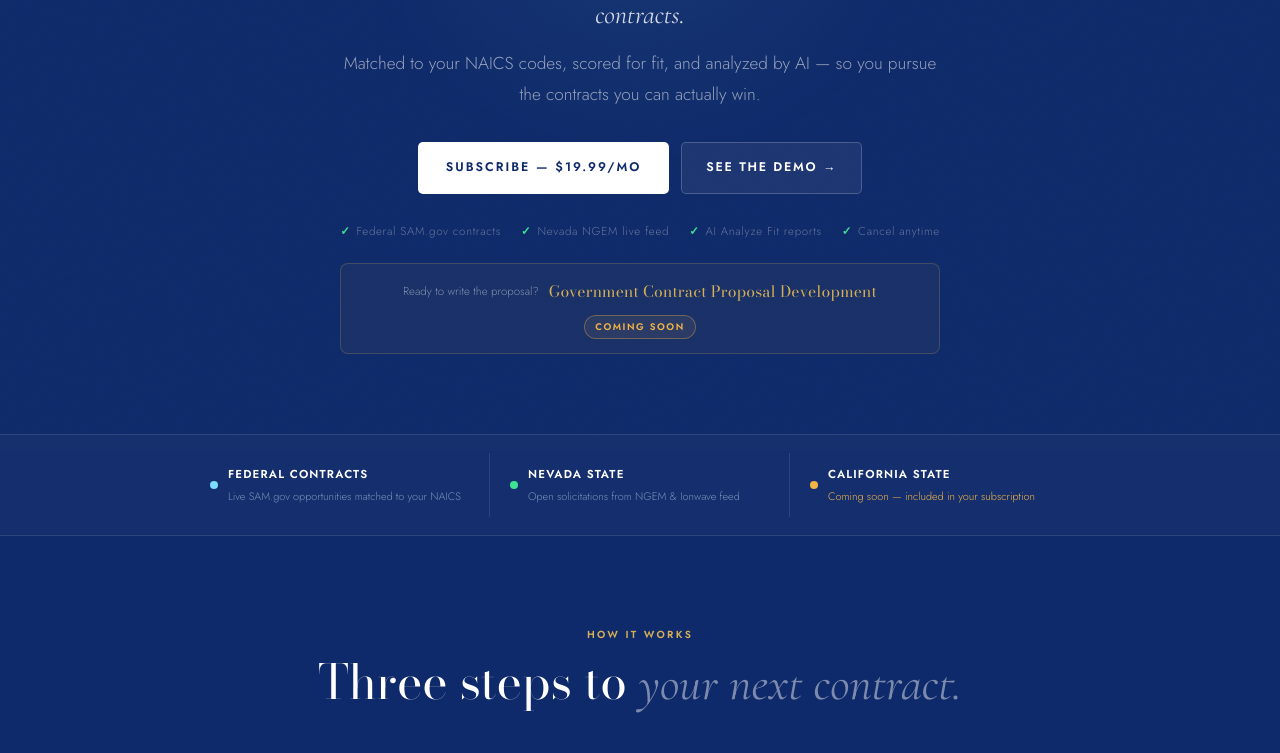
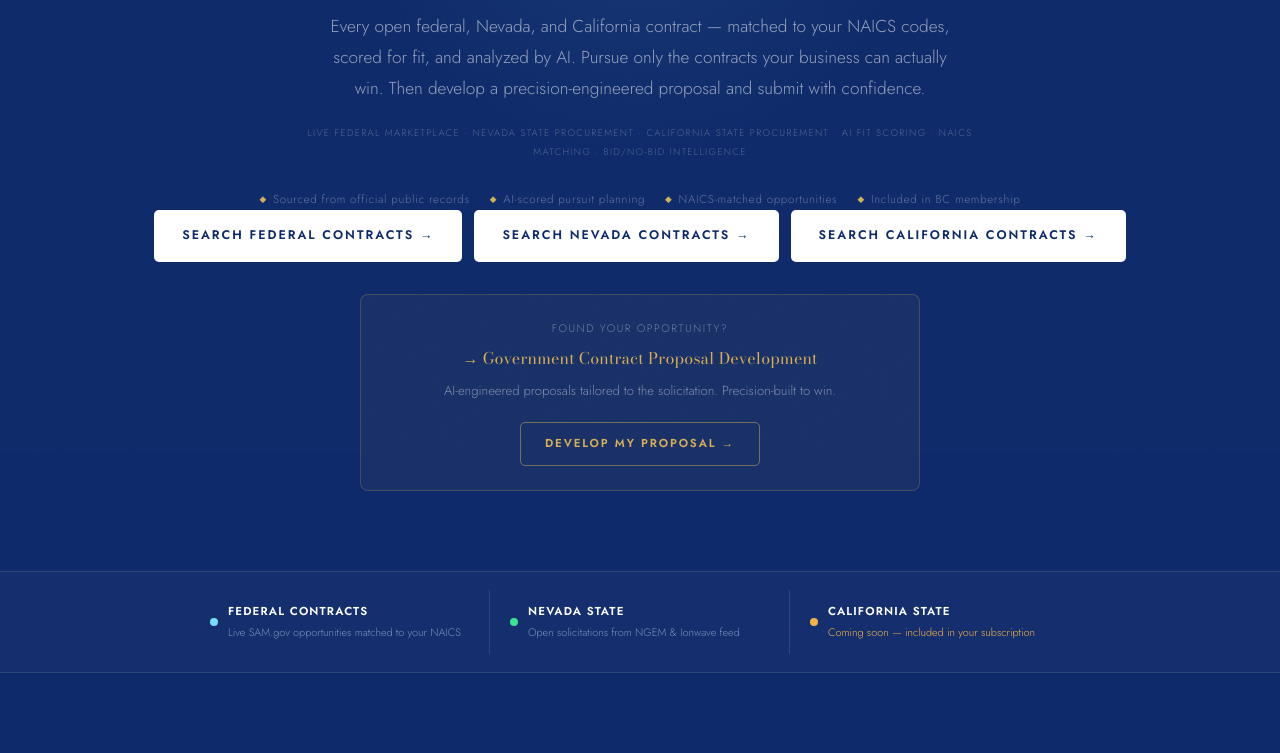
Before and after one commit to Aproposchpt2/ngcc-gov-contracts-v2, a website: page index.html in a window 1280 px wide. Shown: the part 349-1102 px from the top of the page. Drawn offline with nearby package versions, Linux system fonts and the light colour scheme.

Commit message:
hero: full messaging refresh — eyebrow, tagline, body copy, system line, 3 search CTAs, trust pills, proposal upsell block, built-by band

```diff
--- a/index.html
+++ b/index.html
@@ -73,19 +73,25 @@ h1{font-family:var(--disp);font-weight:400;font-size:clamp(2.8rem,6vw,5.2rem);
 h1 em{font-family:var(--sub);font-style:italic;color:rgba(255,255,255,.45)}
 .hero-tagline{font-family:var(--sub);font-style:italic;font-size:clamp(1.2rem,2.8vw,1.65rem);
   color:rgba(255,255,255,.82);max-width:640px;margin:0 auto 14px;line-height:1.4}
-.hero-writer-cta{display:flex;align-items:center;justify-content:center;gap:10px;
-  flex-wrap:wrap;margin-top:22px;padding:14px 24px;border:1px solid rgba(213,174,85,.22);
-  border-radius:8px;background:rgba(213,174,85,.05);max-width:600px;margin-left:auto;margin-right:auto}
-.writer-label{font-size:.72rem;color:rgba(255,255,255,.45);white-space:nowrap}
-.writer-name{font-family:var(--disp);font-size:.98rem;color:var(--gold);font-weight:400;
-  letter-spacing:.01em;white-space:nowrap}
-.writer-soon{font-size:.6rem;letter-spacing:.16em;text-transform:uppercase;font-weight:700;
-  color:var(--amber);border:1px solid rgba(242,180,71,.35);border-radius:999px;
-  padding:3px 10px;background:rgba(242,180,71,.08);white-space:nowrap}
 .hero-desc{font-size:clamp(.95rem,1.8vw,1.08rem);color:rgba(255,255,255,.55);
-  max-width:600px;margin:0 auto 32px;line-height:1.78}
+  max-width:640px;margin:0 auto 20px;line-height:1.78}
 .hero-desc strong{color:var(--white);font-weight:400}
-.hero-actions{display:flex;gap:12px;justify-content:center;flex-wrap:wrap;margin-bottom:28px}
+.hero-system{font-size:.6rem;letter-spacing:.14em;text-transform:uppercase;
+  color:rgba(255,255,255,.28);margin:0 auto 28px;max-width:700px;line-height:2;text-align:center}
+.hero-actions{display:flex;gap:12px;justify-content:center;flex-wrap:wrap;margin-bottom:32px}
+.hero-proposal-cta{margin:32px auto 0;max-width:560px;border:1px solid rgba(213,174,85,.22);
+  border-radius:8px;background:rgba(213,174,85,.05);padding:24px 32px;text-align:center}
+.proposal-hook{font-size:.68rem;letter-spacing:.14em;text-transform:uppercase;
+  color:rgba(255,255,255,.38);margin-bottom:8px}
+.proposal-arrow{font-size:1rem;color:var(--gold);font-family:var(--disp);font-weight:400;
+  margin-bottom:8px;letter-spacing:.01em}
+.proposal-desc{font-size:.82rem;color:rgba(255,255,255,.45);margin-bottom:20px;line-height:1.65}
+.proposal-btn{display:inline-flex;align-items:center;justify-content:center;
+  min-height:44px;padding:0 24px;background:transparent;color:var(--gold);
+  font-family:var(--body);font-weight:700;font-size:.72rem;letter-spacing:.16em;
+  text-transform:uppercase;border:1px solid rgba(213,174,85,.5);border-radius:5px;
+  cursor:pointer;transition:.2s;text-decoration:none}
+.proposal-btn:hover{background:rgba(213,174,85,.1);transform:translateY(-2px)}
 .btn-hero-primary{display:inline-flex;align-items:center;justify-content:center;
   min-height:52px;padding:0 28px;background:var(--white);color:var(--ink);
   font-family:var(--body);font-weight:700;font-size:.78rem;letter-spacing:.16em;
@@ -101,7 +107,7 @@ h1 em{font-family:var(--sub);font-style:italic;color:rgba(255,255,255,.45)}
 .hero-trust{display:flex;justify-content:center;gap:20px;flex-wrap:wrap}
 .trust-item{font-size:.72rem;color:rgba(255,255,255,.35);letter-spacing:.06em;
   display:flex;align-items:center;gap:6px}
-.trust-item::before{content:'✓';color:var(--green);font-weight:700}
+.trust-item::before{content:'◆';color:var(--gold);font-size:.55rem;font-weight:400}
 
 /* ── Engines strip ── */
 .engines-strip{border-top:1px solid var(--line);border-bottom:1px solid var(--line);
@@ -301,24 +307,27 @@ footer{border-top:1px solid var(--line);padding:32px clamp(18px,4vw,48px) 40px;
 <!-- Hero -->
 <section class="hero">
   <div class="container">
-    <p class="hero-eyebrow">National Government Contract Center</p>
+    <p class="hero-eyebrow">NATIONAL GOVERNMENT CONTRACT CENTER &middot; FEDERAL &middot; NEVADA &middot; CALIFORNIA</p>
     <h1>Find. Analyze. <em>Win.</em></h1>
-    <p class="hero-tagline">Your command center for federal, Nevada, and California open contracts.</p>
-    <p class="hero-desc">Matched to your NAICS codes, scored for fit, and analyzed by AI — so you pursue the contracts you can actually win.</p>
+    <p class="hero-tagline">Your command center for government contract intelligence.</p>
+    <p class="hero-desc">Every open federal, Nevada, and California contract — matched to your NAICS codes, scored for fit, and analyzed by AI. Pursue only the contracts your business can actually win. Then develop a precision-engineered proposal and submit with confidence.</p>
+    <p class="hero-system">Live Federal Marketplace &middot; Nevada State Procurement &middot; California State Procurement &middot; AI Fit Scoring &middot; NAICS Matching &middot; Bid/No-Bid Intelligence</p>
+    <div class="hero-trust">
+      <span class="trust-item">Sourced from official public records</span>
+      <span class="trust-item">AI-scored pursuit planning</span>
+      <span class="trust-item">NAICS-matched opportunities</span>
+      <span class="trust-item">Included in BC membership</span>
+    </div>
     <div class="hero-actions">
-      <a class="btn-hero-primary" href="https://ai4-product-purchasing.ai4businesses.org/ngcc-offer.html">Subscribe — $19.99/mo</a>
-      <a class="btn-hero-secondary" href="/demo.html">See the demo &rarr;</a>
+      <a class="btn-hero-primary" href="https://ai4-product-purchasing.ai4businesses.org/ngcc-offer.html">Search Federal Contracts &rarr;</a>
+      <a class="btn-hero-primary" href="https://ai4-product-purchasing.ai4businesses.org/ngcc-offer.html">Search Nevada Contracts &rarr;</a>
+      <a class="btn-hero-primary" href="https://ai4-product-purchasing.ai4businesses.org/ngcc-offer.html">Search California Contracts &rarr;</a>
     </div>
-    <div class="hero-trust">
-      <span class="trust-item">Federal SAM.gov contracts</span>
-      <span class="trust-item">Nevada NGEM live feed</span>
-      <span class="trust-item">AI Analyze Fit reports</span>
-      <span class="trust-item">Cancel anytime</span>
-    </div>
-    <div class="hero-writer-cta">
-      <span class="writer-label">Ready to write the proposal?</span>
-      <span class="writer-name">Government Contract Proposal Development</span>
-      <span class="writer-soon">Coming Soon</span>
+    <div class="hero-proposal-cta">
+      <p class="proposal-hook">Found your opportunity?</p>
+      <p class="proposal-arrow">&rarr; Government Contract Proposal Development</p>
+      <p class="proposal-desc">AI-engineered proposals tailored to the solicitation. Precision-built to win.</p>
+      <a class="proposal-btn" href="#">Develop My Proposal &rarr;</a>
     </div>
   </div>
 </section>
@@ -489,9 +498,8 @@ footer{border-top:1px solid var(--line);padding:32px clamp(18px,4vw,48px) 40px;
 <!-- Built by band -->
 <div class="built-by-band">
   <div class="built-by-inner">
-    <div class="built-by-label">Built by</div>
-    <div class="built-by-name">Innovative Engineering Intelligence</div>
-    <div class="built-by-sub">Enterprise Technology OS</div>
+    <div class="built-by-name">BUILT BY INNOVATIVE ENGINEERING INTELLIGENCE</div>
+    <div class="built-by-sub">POWERED BY ENTERPRISE TECHNOLOGY OS&trade; &mdash; Precision-Built for Business.</div>
   </div>
 </div>
 
```
